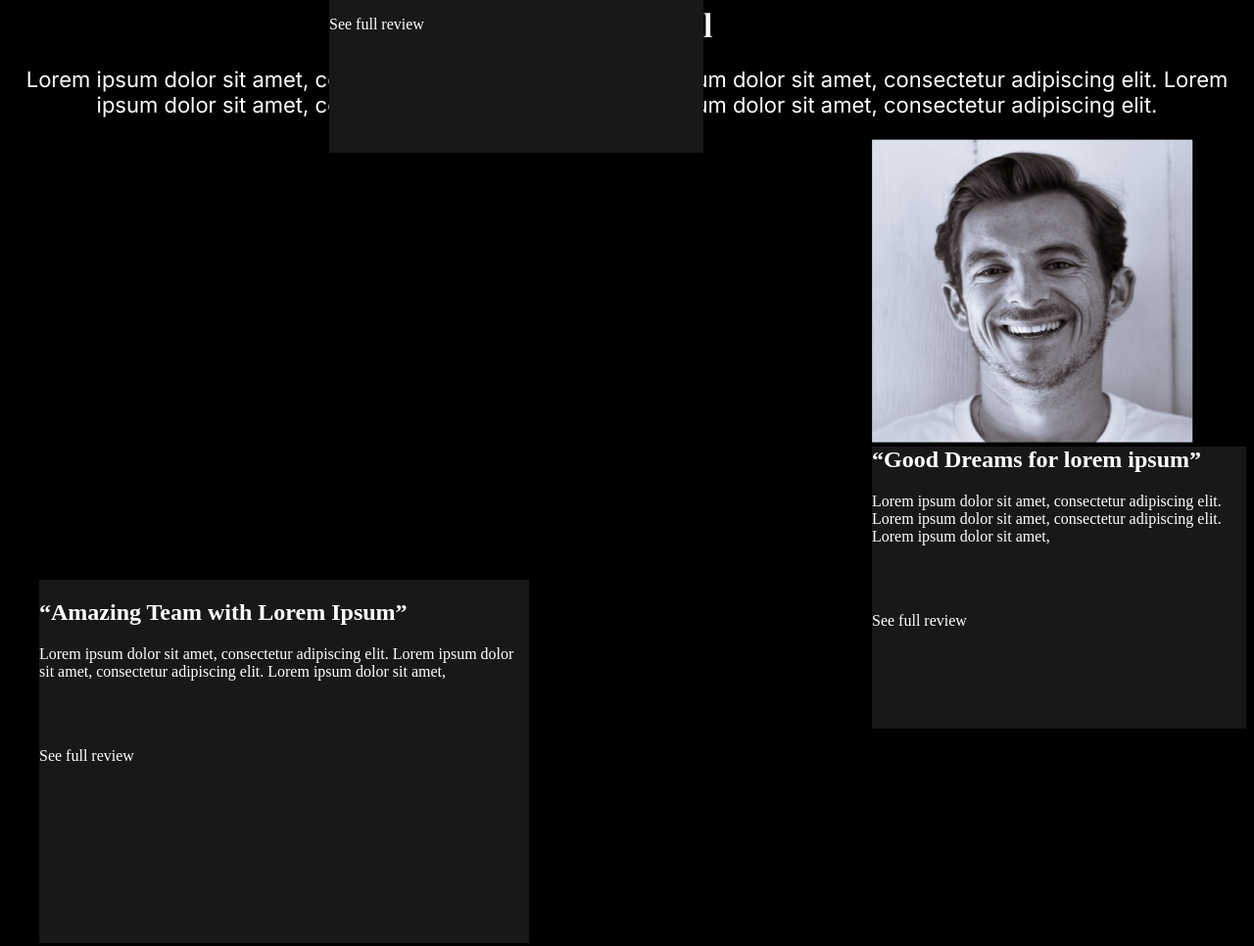
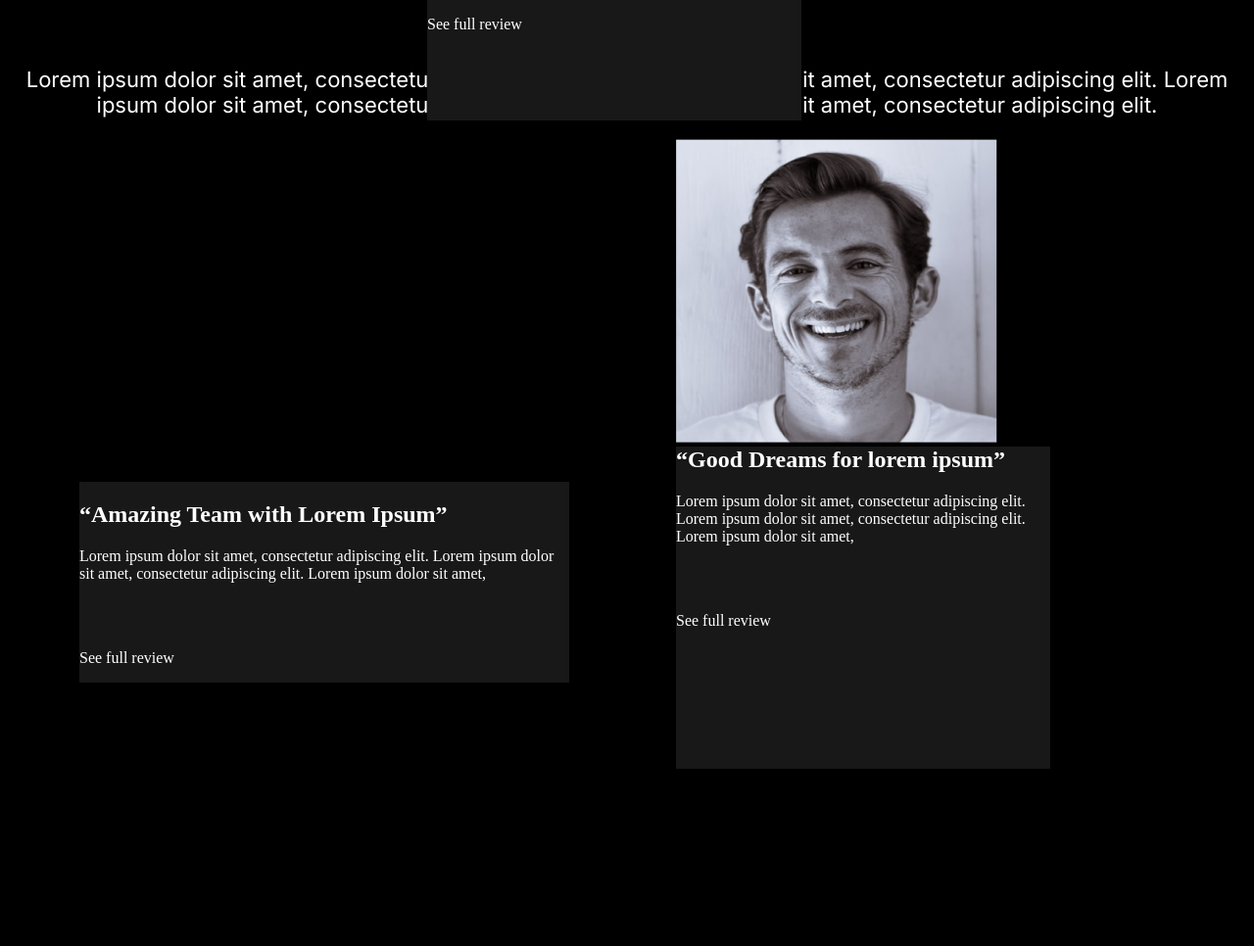
Before and after one commit to omarbougarne/art, a plain HTML site: page index.html in a window 1280 px wide. Shown: the part 4676-5642 px from the top of the page at 98% size. Drawn offline with nearby package versions, Linux system fonts and the light colour scheme; a web font is replaced by a local one.

Commit message:
position

```diff
--- a/style.css
+++ b/style.css
@@ -99,6 +99,8 @@ text-align: center;
 
 .contcolumn-1 {
     flex-direction: column;
+    position: relative;
+    left: 100px;
 }
 .contcolumn-2 {
     flex-direction: column;
@@ -106,11 +108,16 @@ text-align: center;
     flex-direction: row-reverse;
     margin-top: 450px;
     position: relative;
-    right: 200px;
+    bottom: 100px;
+    right: 159px;
+    width: 50%;
+    height: 50%;
 }
 
 .contcolumn-3 {
     flex-direction: row;
+    position: relative;
+    right: 200px;
 
 }
 .texts{
@@ -124,7 +131,7 @@ img{
     position: relative;
     left: 328px;
     bottom: 315px;
-    height: 40%;
+    height: 36%;
 }
 
 .texte{
@@ -142,7 +149,7 @@ img{
     margin-bottom: 300px;
     bottom: 50px;
     top: -20px;
-    height: 35%;
+    height: 40%;
     width: 100%;
 }
 .see{
```
